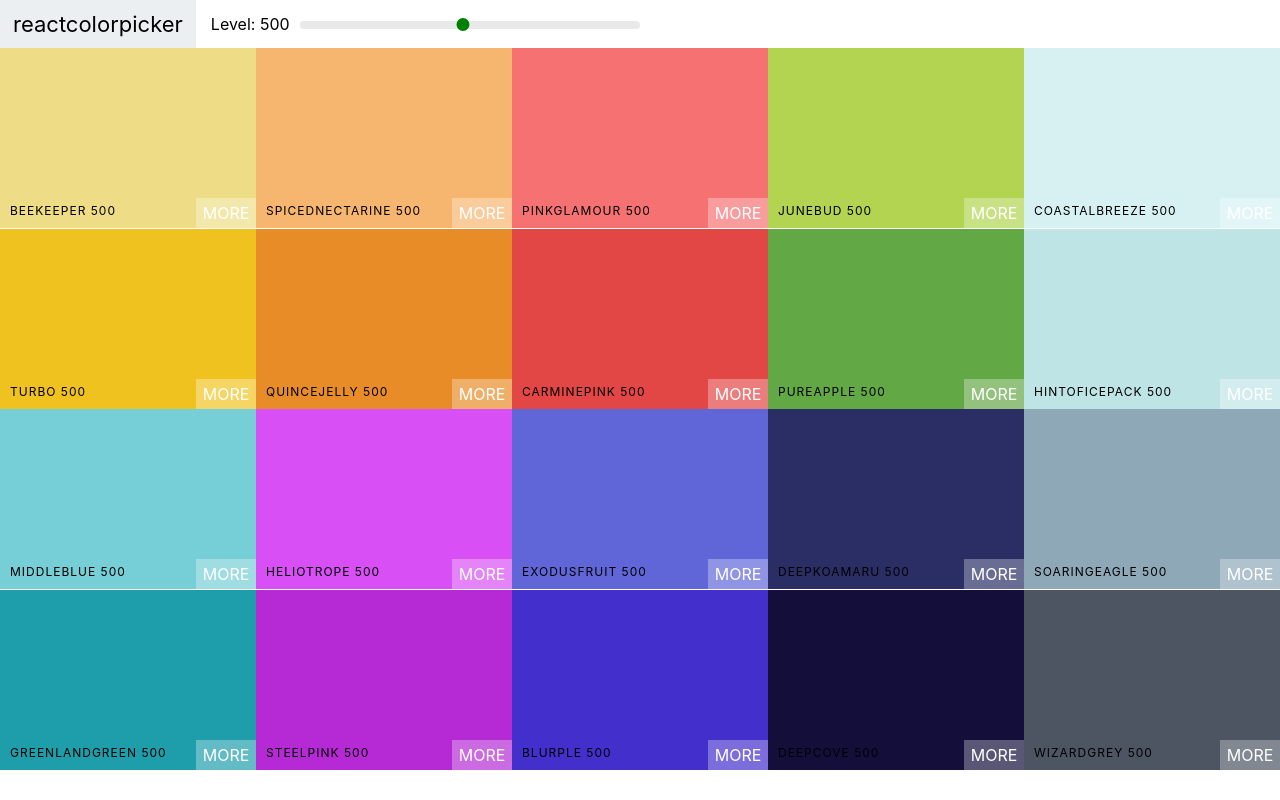
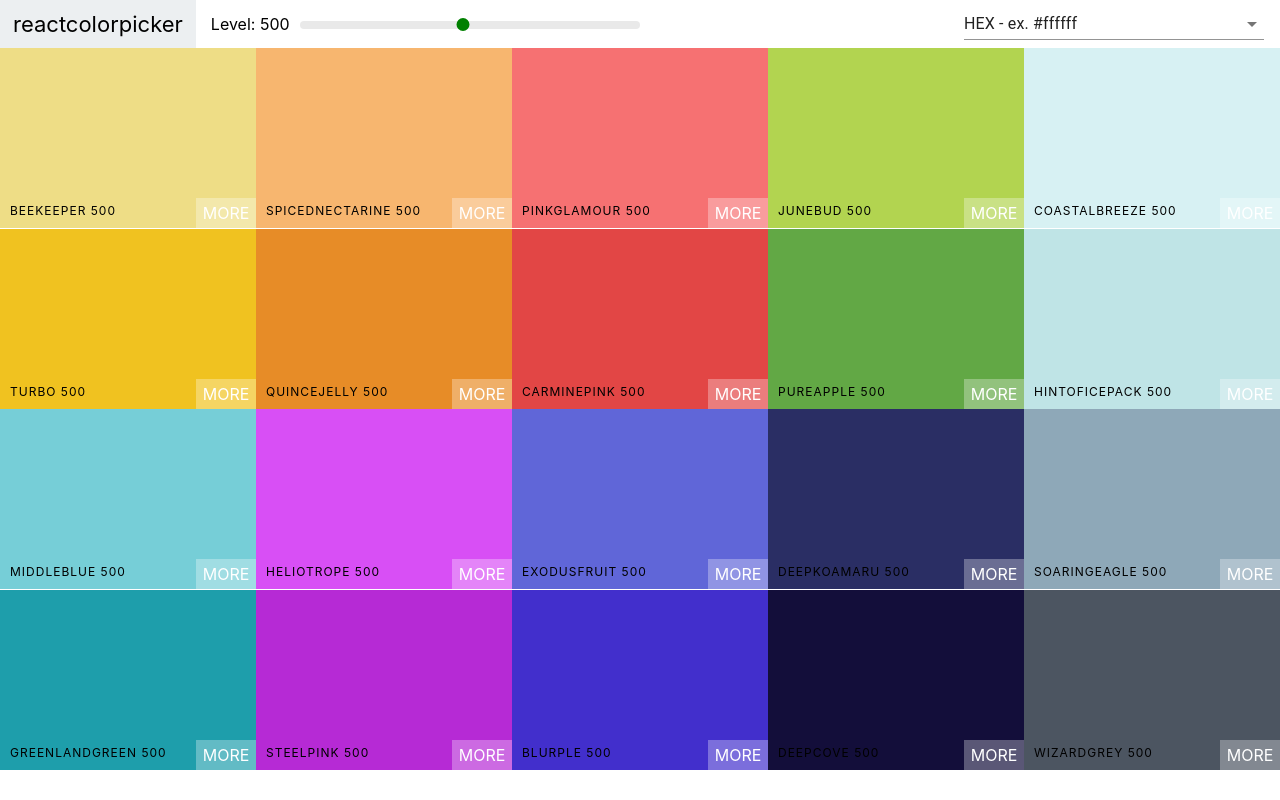
Before and after one commit to flashkicker/colorati, a React (Create React App) app: page / in a window 1280 px wide. Built offline with nearby package versions, Linux system fonts and the light colour scheme.

Commit message:
added format change feature

```diff
--- a/package.json
+++ b/package.json
@@ -3,6 +3,8 @@
   "version": "0.1.0",
   "private": true,
   "dependencies": {
+    "@material-ui/core": "^4.4.3",
+    "@material-ui/icons": "^4.4.3",
     "chroma-js": "^2.0.6",
     "rc-slider": "^8.7.1",
     "react": "^16.9.0",
--- a/src/Navbar.js
+++ b/src/Navbar.js
@@ -1,12 +1,28 @@
 import React, { Component } from "react"
 import Slider from "rc-slider"
-
+import { Select, MenuItem, Snackbar, IconButton } from "@material-ui/core"
+import CloseIcon from "@material-ui/icons/Close"
 import "rc-slider/assets/index.css"
 import "./navbar.css"
 
 class Navbar extends Component {
+	state = {
+		format: "hex",
+		open: false
+	}
+
+	handleFormatChange = event => {
+		this.setState({ format: event.target.value, open: true })
+		this.props.changeFormat(event.target.value)
+	}
+
+	closeSnackbar = () => {
+		this.setState({ open: false })
+	}
+
 	render() {
 		const { level, changeLevel } = this.props
+		const { format } = this.state
 
 		return (
 			<header className="navbar">
@@ -25,6 +41,33 @@ class Navbar extends Component {
 						/>
 					</div>
 				</div>
+				<div className="select-container">
+					<Select value={format} onChange={this.handleFormatChange} className="select-format">
+						<MenuItem value="hex">HEX - ex. #ffffff</MenuItem>
+						<MenuItem value="rgb">RGB - ex. rgb(255, 255, 255)</MenuItem>
+						<MenuItem value="rgba">
+							RGBA - ex. rgba(255, 255, 255, 1.0)
+						</MenuItem>
+					</Select>
+				</div>
+				<Snackbar
+					open={this.state.open}
+					autoHideDuration={3000}
+					message={<span id="message-id">Format changed to {format}!</span>}
+					ContentProps={{ "aria-describedby": "message-id" }}
+					anchorOrigin={{ vertical: "bottom", horizontal: "center" }}
+					onClose={this.closeSnackbar}
+					action={[
+						<IconButton
+							color="inherit"
+							key="close"
+							aria-label="close"
+							onClick={this.closeSnackbar}
+						>
+							<CloseIcon />
+						</IconButton>
+					]}
+				/>
 			</header>
 		)
 	}
--- a/src/Palette.js
+++ b/src/Palette.js
@@ -5,23 +5,31 @@ import Navbar from "./Navbar"
 import "./palette.css"
 
 class Palette extends Component {
-	state = { level: 500 }
+	state = { level: 500, format: "hex" }
 
 	changeLevel = level => {
 		this.setState({ level })
 	}
 
+	changeFormat = value => {
+		this.setState({ format: value })
+	}
+
 	render() {
 		const { colors } = this.props.palette
-		const { level } = this.state
+		const { level, format } = this.state
 
 		const colorBoxes = colors[level].map(color => {
-			return <ColorBox background={color.hex} name={color.name} />
+			return <ColorBox background={color[format]} name={color.name} />
 		})
 
 		return (
 			<div className="palette">
-				<Navbar level={level} changeLevel={this.changeLevel} />
+				<Navbar
+					level={level}
+					changeLevel={this.changeLevel}
+					changeFormat={this.changeFormat}
+				/>
 				<div className="palette-colors">{colorBoxes}</div>
 				{/* footer goes here */}
 			</div>
--- a/src/navbar.css
+++ b/src/navbar.css
@@ -10,7 +10,8 @@
 	padding: 0 13px;
 	font-size: 22px;
 	background-color: #eceff1;
-    font-family: -apple-system, BlinkMacSystemFont, 'Segoe UI', Roboto, Oxygen, Ubuntu, Cantarell, 'Open Sans', 'Helvetica Neue', sans-serif;
+	font-family: -apple-system, BlinkMacSystemFont, "Segoe UI", Roboto, Oxygen,
+		Ubuntu, Cantarell, "Open Sans", "Helvetica Neue", sans-serif;
 	height: 100%;
 	display: flex;
 	align-items: center;
@@ -48,3 +49,12 @@
 	margin-left: -7px;
 	margin-top: -3px;
 }
+
+.select-container {
+	margin-left: auto;
+	margin-right: 1rem;
+}
+
+.select-format {
+    width: 300px;
+}
```
Also changed, not shown: 1 other file (tests, documents, lock files or other folders). Lines whose indentation alone changed are shown as unchanged.
